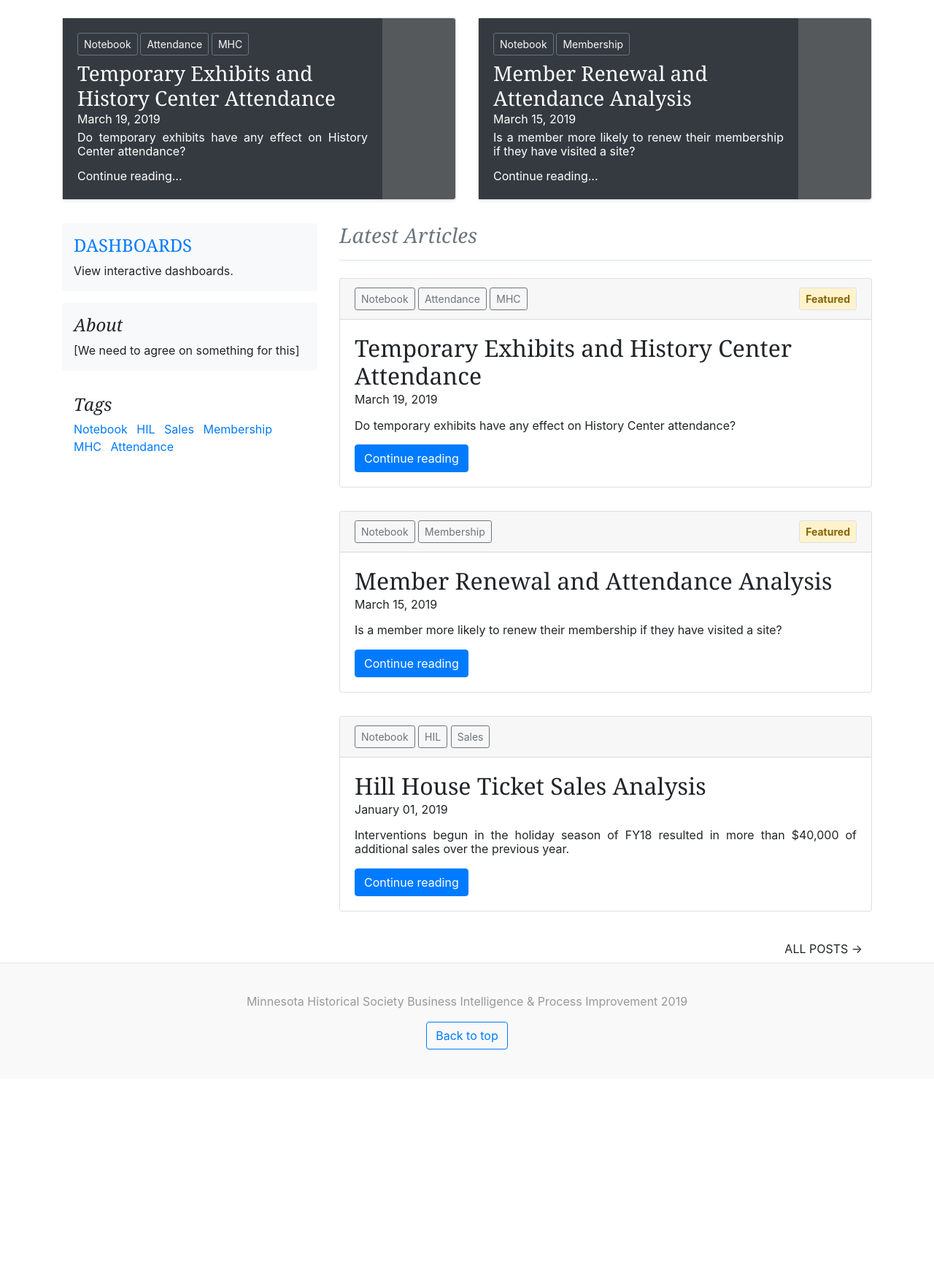
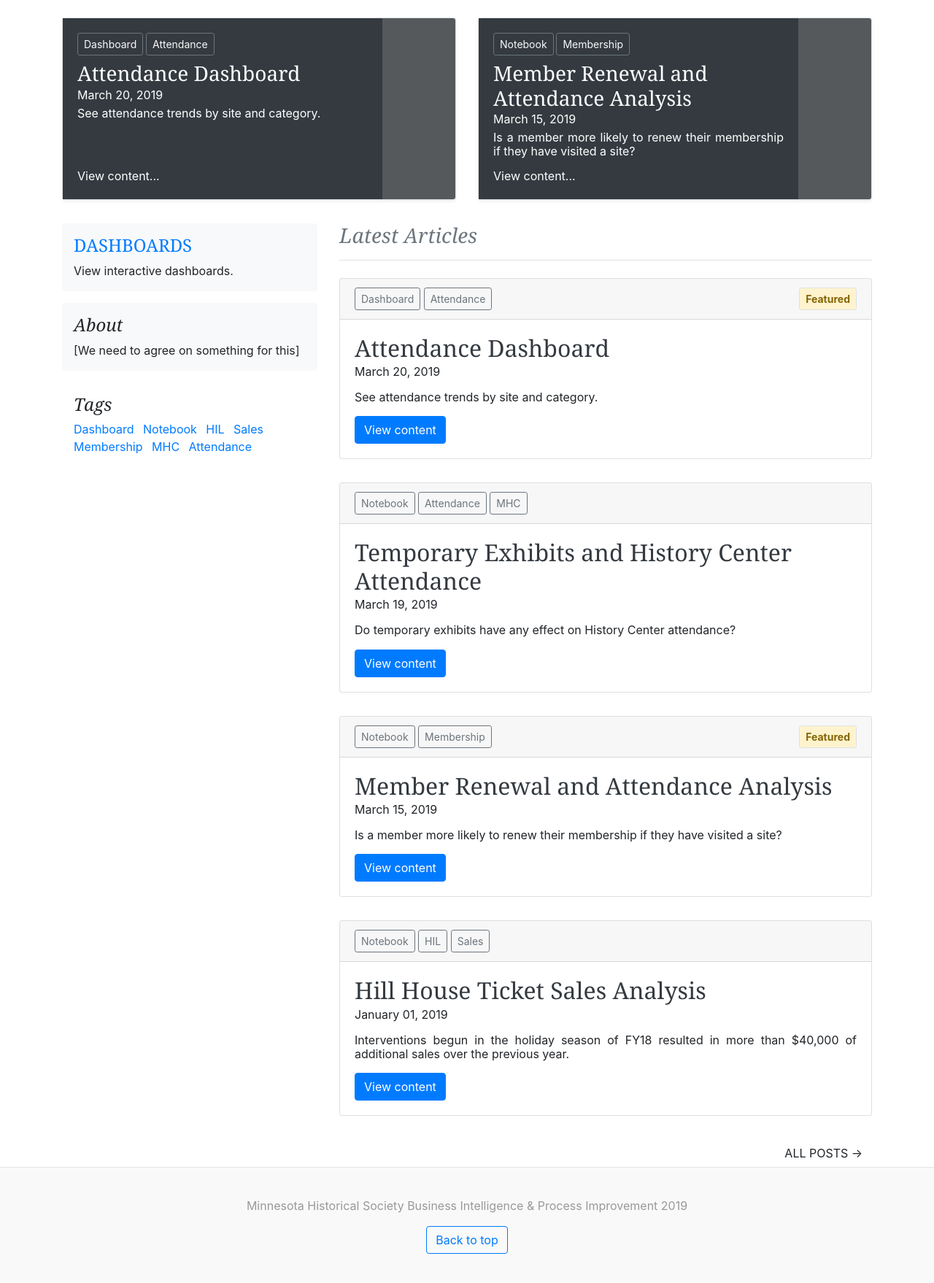
Before and after one commit to tc1236231/three-forty-five, a Flask app: page / in a window 1280 px wide. Shown: the part 105-1863 px from the top of the page at 73% size. Before the commit the page ends 1543 px from the top, so only its background shows below. Run offline with Flask 2, Linux system fonts and the light colour scheme; some libraries are stand-ins or nearby versions.

Commit message:
BI-145: Added Jen's tweaks. Added logic for dashboard articles. Changed DASHBOARDS linked in index to list articles tagged with dashboard. Minor UI tweaks

```diff
--- a/tff/blog.py
+++ b/tff/blog.py
@@ -28,8 +28,12 @@ def article(slug):
     content_path = os.path.join('articles', article.file_path)
     context = {'article': article}
 
-    if 'notebook' in (tag.name.lower() for tag in article.tags):
+    tags = [tag.name.lower() for tag in article.tags]
+    if 'notebook' in tags:
         context['notebook_path'] = content_path
+    elif 'dashboard' in tags:
+        context['dashboard_template'] = os.path.join('dashboards',
+                                                     article.file_path)
     else:
         fullpath = os.path.join(current_app.static_folder, content_path)
         with open(fullpath) as f:
--- a/tff/templates/article.html
+++ b/tff/templates/article.html
@@ -3,7 +3,7 @@
   <div class="blog-post">
     <h2 class="blog-post-title">{{ article.title }}</h2>
     <div class="blog-post-meta">
-      {{ article.date }}
+      {{ article.date | datetime }}
       <br>
       {% set tags = article.tags %}
       {% include "components/inline_tag_list.html" %}
@@ -20,6 +20,8 @@
                 src="{{ url_for('static', filename=notebook_path) }}">
         </iframe>
       </div>
+    {% elif dashboard_template %}
+      {% include dashboard_template %}
     {% elif markdown_content %}
       {{ markdown_content | markdown }}
     {% else %}
--- a/tff/templates/components/article_card.html
+++ b/tff/templates/components/article_card.html
@@ -13,9 +13,9 @@
     {% endif %}
   </div>
   <div class="card-body">
-    <h2 class="blog-post-title">{{ article.title }}</h2>
+    <h2 class="blog-post-title"><a class="text-dark" href="{{ url_for('blog.article', slug=article.slug) }}">{{ article.title }}</a></h2>
     <p class="block-with-text">{{ article.date | datetime }}</p>
     <p class="block-with-text">{{ article.description }}</p>
-    <a class="btn btn-primary" href="{{ url_for('blog.article', slug=article.slug) }}">Continue reading</a>
+    <a class="btn btn-primary" href="{{ url_for('blog.article', slug=article.slug) }}">View content</a>
   </div>
 </div>
--- a/tff/templates/chart.html
+++ b/tff/templates/dashboards/chart.html
@@ -1,4 +1,3 @@
-{% extends "base.html" %}
 {% block extra_head_scripts %}
     <script src="https://code.highcharts.com/highcharts.js"></script>
     <script src="https://code.highcharts.com/modules/exporting.js"></script>
--- a/tff/templates/index.html
+++ b/tff/templates/index.html
@@ -18,7 +18,7 @@
             </h3>
             <div class="mb-1 text-white">{{ article.date | datetime}}</div>
             <p class="mb-auto text-white featured-block-with-text">{{ article.description }}</p>
-            <a class="text-white" href="{{ url_for('blog.article', slug=article.slug) }}">Continue reading...</a>
+            <a class="text-white" href="{{ url_for('blog.article', slug=article.slug) }}">View content...</a>
           </div>
           <svg class="bd-placeholder-img card-img-right flex-auto d-none d-lg-block" width="100" height="250" xmlns="http://www.w3.org/2000/svg" preserveAspectRatio="xMidYMid slice" focusable="false" role="img" aria-label="Placeholder: Thumbnail"><title>Placeholder</title><rect fill="#55595c" width="100%" height="100%"/><text fill="#eceeef" dy=".3em" x="50%" y="50%"></text></svg>
         </div>
@@ -29,7 +29,7 @@
 
     <aside class="col-md-4 blog-sidebar">
       <div class="p-3 mb-3 bg-light rounded">
-        <h4 class="display-5"><a href="{{ url_for('chart.index') }}">DASHBOARDS</a></h4>
+        <h4 class="display-5"><a href="{{ url_for('blog.articles', tag_name='Dashboard') }}">DASHBOARDS</a></h4>
         <p class="mb-0">View interactive dashboards.</p>
       </div>
 
```
Also changed, not shown: tff/database.py (+12 -0 lines).
